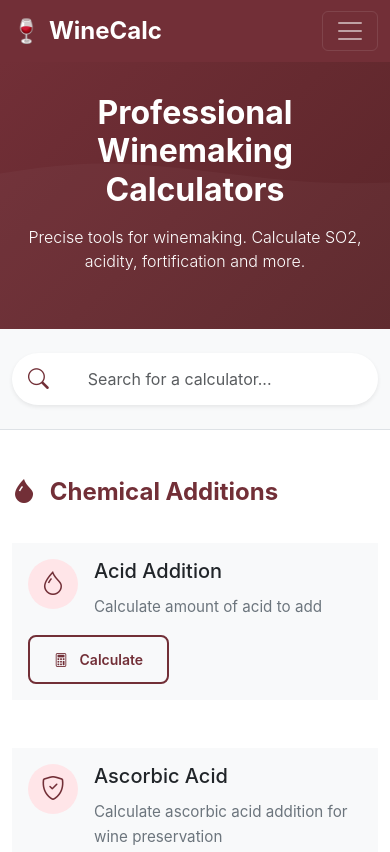
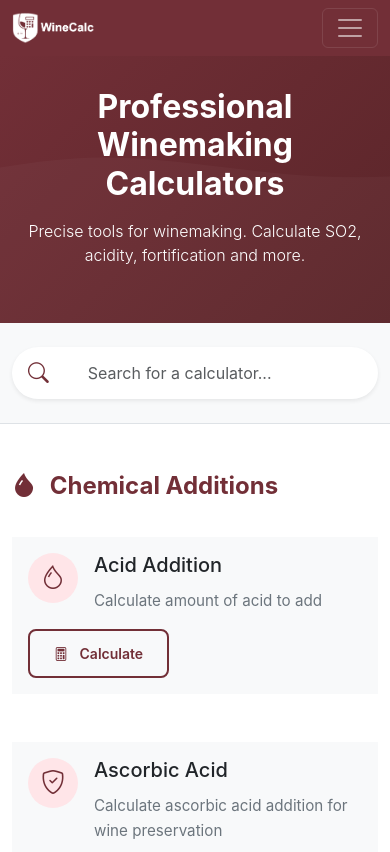
Before and after one commit to davideginna/winecalc, a plain HTML site: page index.html in a window 390 px wide. Shown: the top 852 px of the page. Drawn offline with nearby package versions, Linux system fonts and the light colour scheme.

Commit message:
fix logo

```diff
--- a/css/styles.css
+++ b/css/styles.css
@@ -22,10 +22,28 @@ main {
 .navbar-brand {
     font-size: 1.5rem;
     transition: var(--wine-transition);
+    padding: 0.5rem 0;
 }
 
 .navbar-brand:hover {
     transform: scale(1.05);
+}
+
+.navbar-logo {
+    height: 40px;
+    width: auto;
+    display: block;
+}
+
+/* Mobile logo adjustments */
+@media (max-width: 576px) {
+    .navbar-logo {
+        height: 32px;
+    }
+
+    .navbar-brand {
+        padding: 0.25rem 0;
+    }
 }
 
 .navbar-dark .navbar-nav .nav-link {
--- a/index.html
+++ b/index.html
@@ -46,9 +46,8 @@
     <!-- Navigation -->
     <nav class="navbar navbar-expand-lg navbar-dark bg-wine sticky-top">
         <div class="container-fluid">
-            <a class="navbar-brand d-flex align-items-center" href="index.html">
-                <span class="me-2 fs-3">🍷</span>
-                <span class="fw-bold">WineCalc</span>
+            <a class="navbar-brand" href="index.html">
+                <img src="/assets/img/logo-white.png" alt="WineCalc" class="navbar-logo">
             </a>
 
             <button class="navbar-toggler" type="button" data-bs-toggle="collapse" data-bs-target="#navbarNav"
```
Also changed, not shown: formulas.html (+2 -3 lines), CHANGELOG.md.
